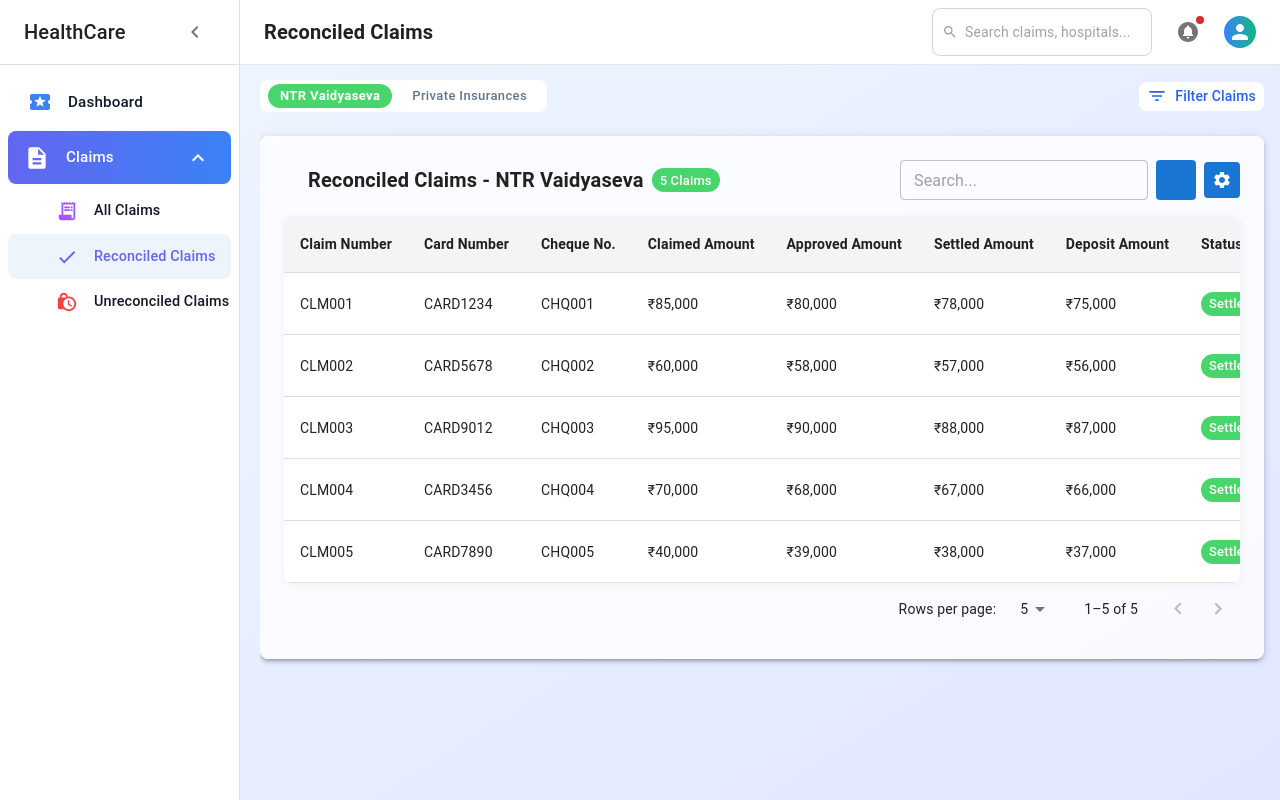
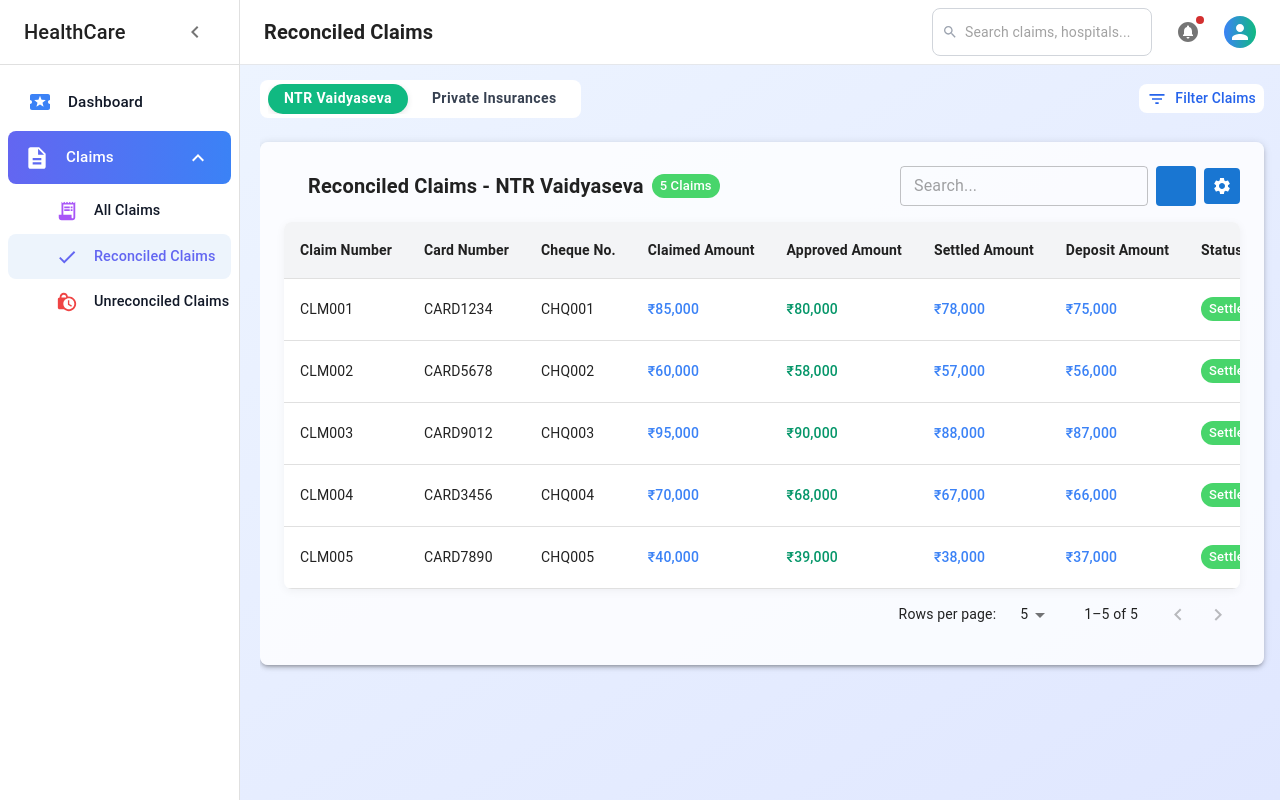
Before and after one commit to lavanyayarlagadda/Clamis_Traking, a React (Vite) app in the folder claims/: page /reconciled in a window 1280 px wide. Built offline with nearby package versions, Linux system fonts and the light colour scheme; some icons are missing.

Commit message:
ui changes

```diff
--- a/claims/src/Components/reusable/tabs.tsx
+++ b/claims/src/Components/reusable/tabs.tsx
@@ -30,7 +30,7 @@
         backgroundColor: 'white', // light blue container
         borderRadius: 2,
         overflowX: 'auto',
-        mb:1
+        mb: 1
       }}
     >
       <Tabs
@@ -48,17 +48,26 @@
           '& .MuiTab-root': {
             minHeight: 'unset',
             textTransform: 'none',
-            fontSize: '13px',
-            fontWeight: 500,
-            padding: '4px 12px',
+            fontSize: '14px',
+            fontWeight: 600,
+            // padding: '4px 12px',
+            padding: '6px 16px',
             borderRadius: '999px',
-            transition: '0.2s',
-            color: '#64748B', // Tailwind gray-500
+            // transition: '0.2s',
+            transition: 'all 0.2s ease-in-out',
+            // color: '#64748B', // Tailwind gray-500
+            color: '#374151',
             backgroundColor: 'transparent',
+            '&:hover': {
+              backgroundColor: '#F3F4F6', // light hover
+            },
             '&.Mui-selected': {
-              backgroundColor: '#48D56B',
-              color: '#ffffff',
+              // backgroundColor: '#48D56B',
+               backgroundColor: '#10B981',
+              // color: '#ffffff',
+               color: '#fff',
               fontWeight: 600,
+                boxShadow: '0 2px 6px rgba(0, 0, 0, 0.1)',
             },
           },
         }}
--- a/claims/src/pages/Dashboard/CalendarFilter.tsx
+++ b/claims/src/pages/Dashboard/CalendarFilter.tsx
@@ -99,8 +99,8 @@
           onChange={(e) => setType(e.target.value)}
         >
           <MenuItem value="today">Today</MenuItem>
-          <MenuItem value="week">This Week</MenuItem>
-          <MenuItem value="month">This Month</MenuItem>
+          <MenuItem value="week">Week</MenuItem>
+          <MenuItem value="month">Month</MenuItem>
           <MenuItem value="quarter">Quarter</MenuItem>
           <MenuItem value="year">Year</MenuItem>
           <MenuItem value="custom">Custom Range</MenuItem>
--- a/claims/src/pages/Reconciled/ReconciledPage.tsx
+++ b/claims/src/pages/Reconciled/ReconciledPage.tsx
@@ -1,12 +1,12 @@
 import { useState } from "react";
 import { Filter, FilterList, Visibility } from "@mui/icons-material";
 import { reconciledClaimsNTR, reconciledClaimsOther } from "./data";
-import { DynamicTabs } from "../../components/reusable/tabs";
-import { DynamicClaimDialog } from "../../components/reusable/dialog";
+import { DynamicTabs } from "../../Components/reusable/tabs";
+import { DynamicClaimDialog } from "../../Components/reusable/dialog";
 import { Box, Chip } from "@mui/material";
-import DynamicTable from "../../components/reusable/dynamicTable";
+import DynamicTable from "../../Components/reusable/dynamicTable";
 import CheckCircleIcon from "@mui/icons-material/CheckCircle";
-import { FilterDrawer } from "../../components/reusable/filter";
+import { FilterDrawer } from "../../Components/reusable/filter";
 
 export default function ReconciledPage() {
   const [activeTab, setActiveTab] = useState("ntr");
@@ -45,23 +45,38 @@
   {
     key: "claimedAmount",
     label: "Claimed Amount",
-    render: (row: any) => `₹${row.claimedAmount?.toLocaleString()}`,
+    render: (row: any) => (
+      <span style={{ color: "#3B82F6", fontWeight: 500 }}>
+        ₹{row.claimedAmount?.toLocaleString() ?? "0"}
+      </span>
+    ),
   },
   {
     key: "approvedAmount",
     label: "Approved Amount",
-    render: (row: any) => `₹${row.approvedAmount?.toLocaleString()}`,
+     render: (row: any) => (
+      <span style={{ color: "#059669", fontWeight: 500 }}>
+        ₹{row.approvedAmount?.toLocaleString() ?? "0"}
+      </span>
+    ),
   },
   {
     key: "settledAmount",
     label: "Settled Amount",
-    render: (row: any) => `₹${row.settledAmount?.toLocaleString()}`,
+     render: (row: any) => (
+      <span style={{ color: "#3B82F6", fontWeight: 500 }}>
+        ₹{row.settledAmount?.toLocaleString() ?? "0"}
+      </span>
+    ),
   },
   {
     key: "depositAmount",
     label: "Deposit Amount",
-    render: (row: any) =>
-      row.depositAmount ? `₹${row.depositAmount?.toLocaleString()}` : "N/A",
+     render: (row: any) => (
+      <span style={{ color: "#3B82F6", fontWeight: 500 }}>
+        ₹{row.depositAmount?.toLocaleString() ?? "0"}
+      </span>
+    ),
   },
   {
     key: "status",
--- a/claims/src/pages/Unreconciled/UnreconciledPAge.tsx
+++ b/claims/src/pages/Unreconciled/UnreconciledPAge.tsx
@@ -1,7 +1,7 @@
 import { useState } from "react";
 import { FilterList, Visibility } from "@mui/icons-material";
 import { unreconciledClaimsData, unreconciledClaimsOther } from "./data";
-import { DynamicTabs } from "../../components/reusable/tabs";
+import { DynamicTabs } from "../../Components/reusable/tabs";
 import {
   Chip,
   Typography,
@@ -13,10 +13,10 @@
   Button,
 } from "@mui/material";
 import ReportProblemOutlinedIcon from "@mui/icons-material/ReportProblemOutlined";
-import DynamicTable from "../../components/reusable/dynamicTable";
-import { DynamicClaimDialog } from "../../components/reusable/dialog";
+import DynamicTable from "../../Components/reusable/dynamicTable";
+import { DynamicClaimDialog } from "../../Components/reusable/dialog";
 import PlayArrowOutlinedIcon from "@mui/icons-material/PlayArrowOutlined";
-import { FilterDrawer } from "../../components/reusable/filter";
+import { FilterDrawer } from "../../Components/reusable/filter";
 import ManualReconciliationDialog from "./Manual_reconciled_Dialog";
 
 export interface ClaimRow {
@@ -95,24 +95,39 @@
     {
       key: "claimedAmount",
       label: "Claimed Amount",
-      render: (row: any) => `₹${row.claimedAmount?.toLocaleString()}`,
+       render: (row: any) => (
+      <span style={{ color: "#3B82F6", fontWeight: 500 }}>
+        ₹{row.claimedAmount?.toLocaleString() ?? "0"}
+      </span>
+    ),
     },
     {
       key: "approvedAmount",
       label: "Approved Amount",
-      render: (row: any) => `₹${row.approvedAmount?.toLocaleString()}`,
+       render: (row: any) => (
+      <span style={{ color: "#059669", fontWeight: 500 }}>
+        ₹{row.approvedAmount?.toLocaleString() ?? "0"}
+      </span>
+    ),
     },
     {
       key: "settledAmount",
       label: "Settled Amount",
-      render: (row: any) => `₹${row.settledAmount?.toLocaleString()}`,
+       render: (row: any) => (
+      <span style={{ color: "#3B82F6", fontWeight: 500 }}>
+        ₹{row.settledAmount?.toLocaleString() ?? "0"}
+      </span>
+    ),
     },
 
     {
       key: "depositAmount",
       label: "Deposit Amount",
-      render: (row: any) =>
-        row.depositAmount ? `₹${row.depositAmount?.toLocaleString()}` : "N/A",
+       render: (row: any) => (
+      <span style={{ color: "#3B82F6", fontWeight: 500 }}>
+        ₹{row.depositAmount?.toLocaleString() ?? "0"}
+      </span>
+    ),
     },
     {
       key: "status",
--- a/claims/src/pages/claims/Claims.tsx
+++ b/claims/src/pages/claims/Claims.tsx
@@ -1,7 +1,7 @@
 import { useState } from "react";
 import { FilterList } from "@mui/icons-material";
 import { unreconciledClaimsData, unreconciledClaimsOther ,claimsData} from "./data";
-import { DynamicTabs } from "../../components/reusable/tabs";
+import { DynamicTabs } from "../../Components/reusable/tabs";
 import {
   Chip,
   Typography,
@@ -14,10 +14,10 @@
 } from "@mui/material";
 import ReportProblemOutlinedIcon from "@mui/icons-material/ReportProblemOutlined";
 import DescriptionIcon from '@mui/icons-material/Description';
-import DynamicTable from "../../components/reusable/dynamicTable";
-import { DynamicClaimDialog } from "../../components/reusable/dialog";
+import DynamicTable from "../../Components/reusable/dynamicTable";
+import { DynamicClaimDialog } from "../../Components/reusable/dialog";
 import PlayArrowOutlinedIcon from "@mui/icons-material/PlayArrowOutlined";
-import { FilterDrawer } from "../../components/reusable/filter";
+import { FilterDrawer } from "../../Components/reusable/filter";
 import ManualReconciliationDialog from "./Manual_reconciled_Dialog";
 
 export interface ClaimRow {
@@ -114,7 +114,7 @@
     key: "claimedAmount",
     label: "Claimed Amount",
     render: (row: any) => (
-      <span style={{ color: "#DC2626", fontWeight: 500 }}>
+      <span style={{ color: "#3B82F6", fontWeight: 500 }}>
         ₹{row.claimedAmount?.toLocaleString() ?? "0"}
       </span>
     ),
@@ -142,7 +142,7 @@
     label: "Deposit Amount",
     render: (row: any) =>
       row.depositAmount ? (
-        <span style={{ color: "#6B7280", fontWeight: 500 }}>
+        <span style={{ color: "#3B82F6", fontWeight: 500 }}>
           ₹{row.depositAmount.toLocaleString()}
         </span>
       ) : (
```
